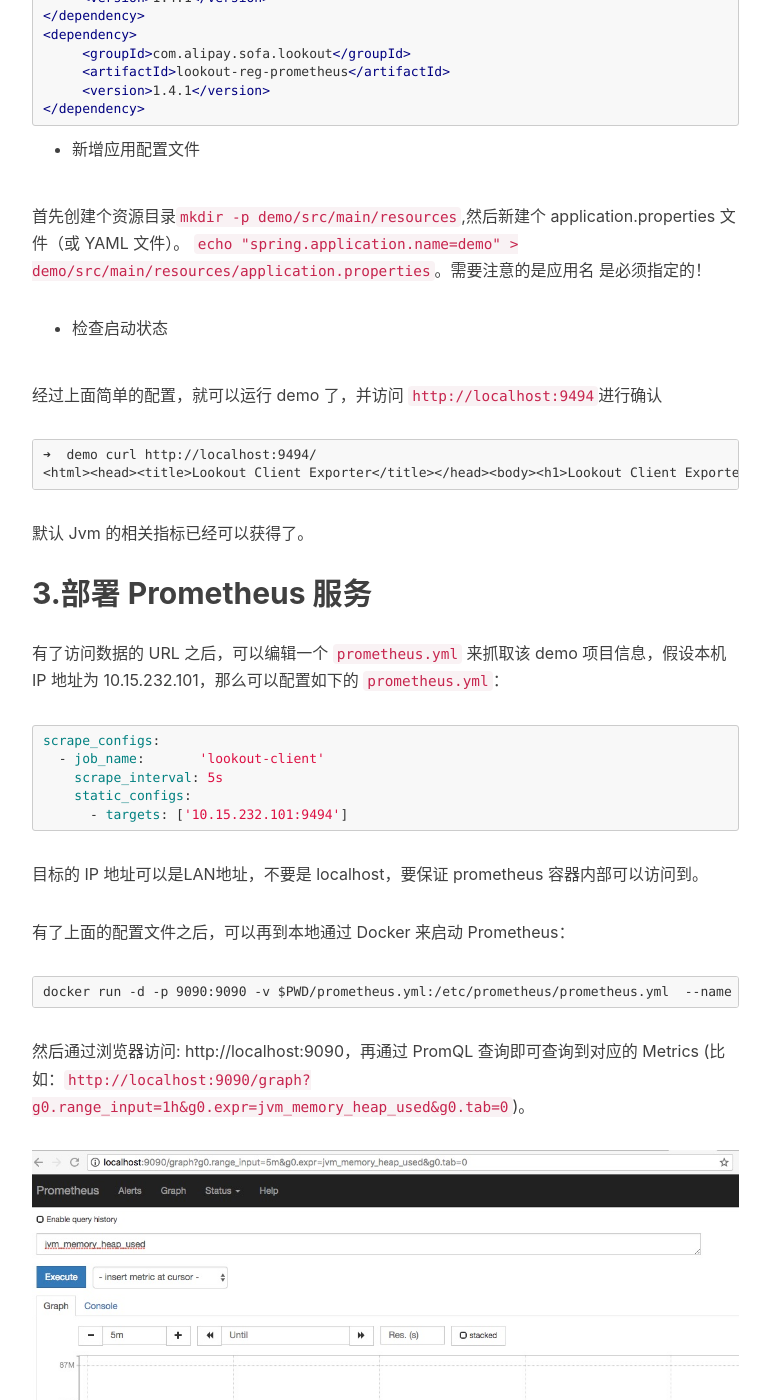
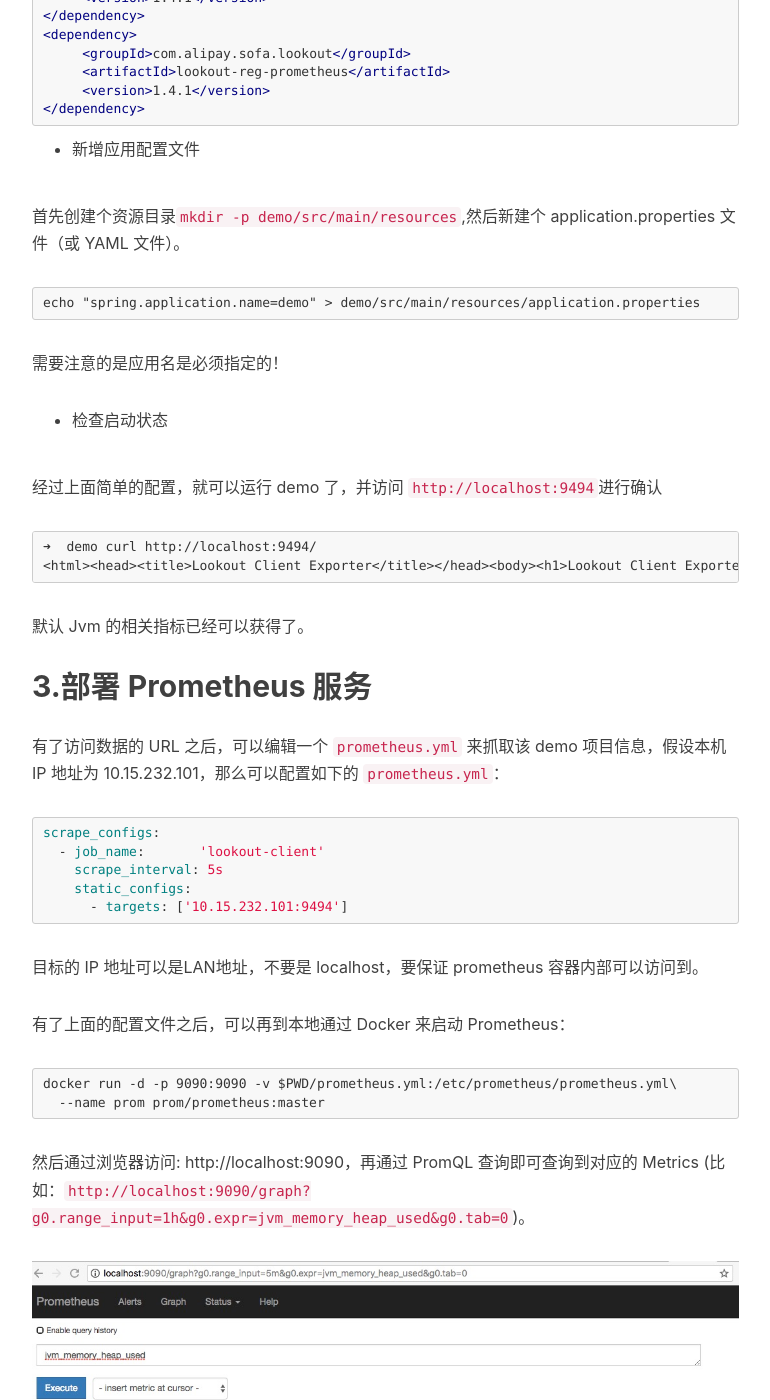
Before and after one commit to luyiisme/luyiisme.github.io, a Jekyll site: the page built from _posts/2018-06-11-lookout-client-and-prometheus.markdown, in a window 1280 px wide and 1400 px high, scrolled down 2785 px. Shown: the whole window, without its empty margins (233-1003 px from the left). Built offline with Jekyll 4.4.1, drawn with Linux system fonts in a browser that asks for light colours; nearby versions of some CDN libraries; comment, search, counter and statistics services are not loaded.

````diff
--- a/_posts/2018-06-11-lookout-client-and-prometheus.markdown
+++ b/_posts/2018-06-11-lookout-client-and-prometheus.markdown
@@ -125,8 +125,11 @@ public class Application {
 - 新增应用配置文件
 
 首先创建个资源目录`mkdir -p  demo/src/main/resources`,然后新建个 application.properties 文件（或 YAML 文件）。
-`echo "spring.application.name=demo" > demo/src/main/resources/application.properties`。需要注意的是应用名
-是必须指定的！
+
+```
+echo "spring.application.name=demo" > demo/src/main/resources/application.properties
+```
+需要注意的是应用名是必须指定的！
 
 - 检查启动状态
 
@@ -155,7 +158,8 @@ scrape_configs:
 有了上面的配置文件之后，可以再到本地通过 Docker 来启动 Prometheus：
 
 ```
-docker run -d -p 9090:9090 -v $PWD/prometheus.yml:/etc/prometheus/prometheus.yml  --name prom prom/prometheus:master
+docker run -d -p 9090:9090 -v $PWD/prometheus.yml:/etc/prometheus/prometheus.yml\
+  --name prom prom/prometheus:master
 ```
 
 然后通过浏览器访问: http://localhost:9090，再通过 PromQL 查询即可查询到对应的 Metrics (比如：`http://localhost:9090/graph?g0.range_input=1h&g0.expr=jvm_memory_heap_used&g0.tab=0`)。
````
